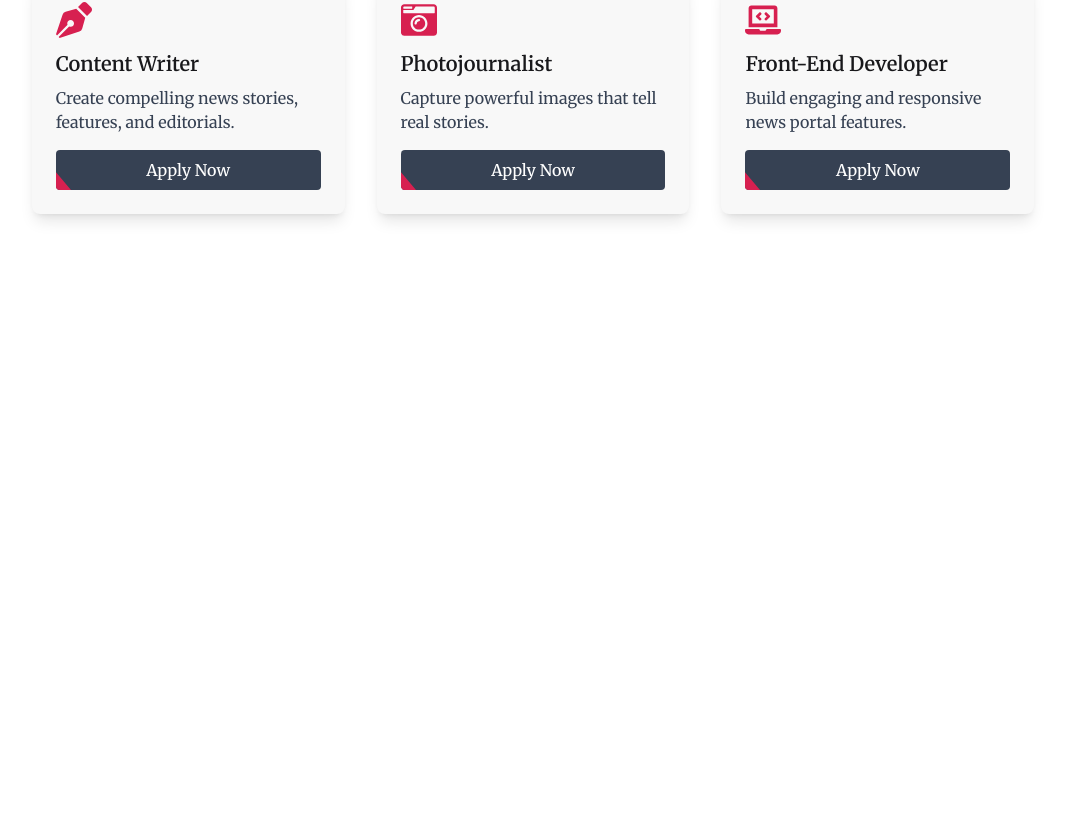
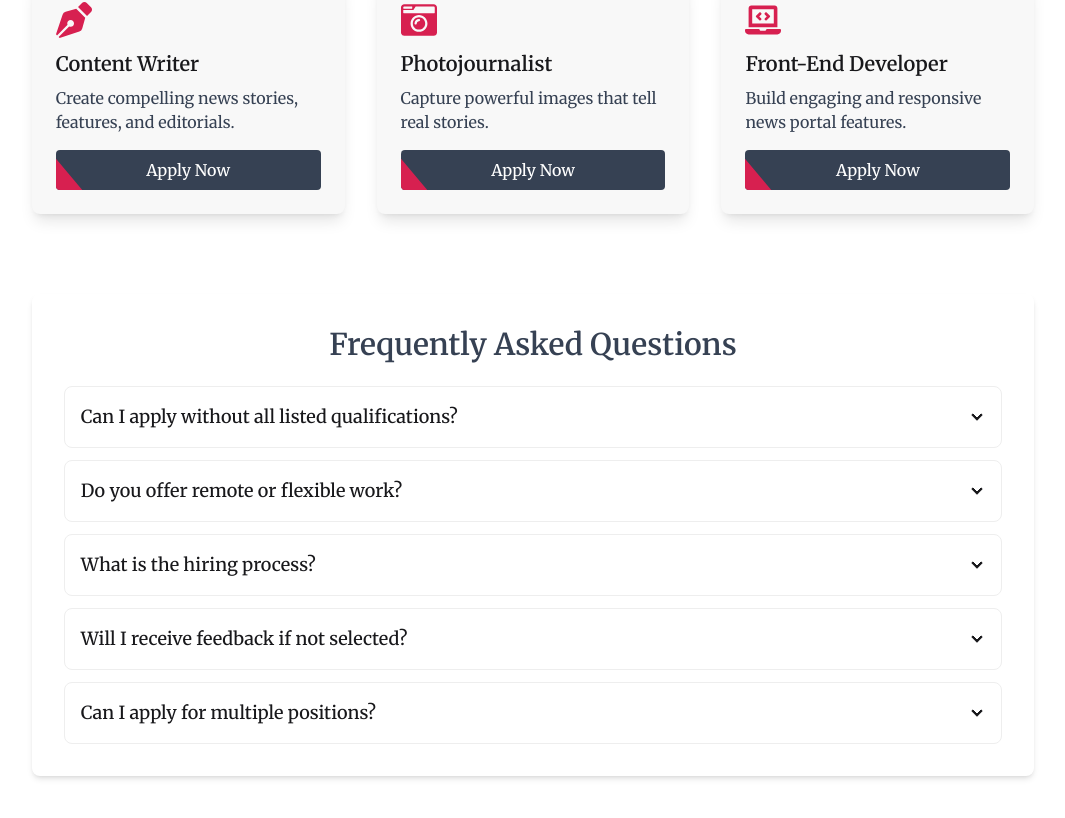
Before and after one commit to LaboneeAktar/the-digital-tribune, a React (Vite) app: page /career in a window 1280 px wide. Shown: the part 1592-2410 px from the top of the page, without its empty margins (107-1172 px from the left). Before the commit the page ends 1854 px from the top, so only its background shows below. Built offline with nearby package versions, Linux system fonts and the light colour scheme; no server answers.

Commit message:
Add accordion in Career page

```diff
--- a/src/Pages/Career.jsx
+++ b/src/Pages/Career.jsx
@@ -143,7 +143,7 @@ const Career = () => {
                   type="submit"
                   className=" w-full relative inline-flex items-center justify-center px-2 lg:px-7 py-2 overflow-hidden font-medium transition-all bg-gray-700 rounded group mt-4"
                 >
-                  <span className="w-48 h-48 rounded rotate-[-40deg] bg-[#D72050] absolute bottom-0 left-0 -translate-x-full ease-out duration-500 transition-all translate-y-full mb-9 ml-9 group-hover:ml-0 group-hover:mb-32 group-hover:translate-x-0"></span>
+                  <span className="w-full h-48 rounded rotate-[-40deg] bg-[#D72050] absolute bottom-0 left-0 -translate-x-full ease-out duration-500 transition-all translate-y-full mb-9 ml-9 group-hover:ml-0 group-hover:mb-32 group-hover:translate-x-0"></span>
                   <span className="relative w-full text-white text-center transition-colors duration-300 ease-in-out ">
                     Apply Now
                   </span>
@@ -152,6 +152,58 @@ const Career = () => {
             ))}
           </div>
         </motion.div>
+
+        {/* FAQ Section with DaisyUI Accordion */}
+        <motion.section
+          className="mt-20 rounded-lg shadow-md p-8"
+          initial="hidden"
+          whileInView="visible"
+          viewport={{ once: true }}
+          variants={fadeInUp}
+          transition={{ duration: 0.8 }}
+        >
+          <h2 className="text-3xl font-semibold mb-6 text-center text-gray-700">
+            Frequently Asked Questions
+          </h2>
+
+          <div className="space-y-3">
+            {[
+              {
+                q: "Can I apply without all listed qualifications?",
+                a: "Yes—please apply if you feel passionate, even if not all boxes are checked.",
+              },
+              {
+                q: "Do you offer remote or flexible work?",
+                a: "Yes, depending on the role and location, we offer flexible or hybrid work options.",
+              },
+              {
+                q: "What is the hiring process?",
+                a: "Our process includes application review, interviews, and a final selection phase.",
+              },
+              {
+                q: "Will I receive feedback if not selected?",
+                a: "Yes, we strive to provide constructive feedback whenever possible.",
+              },
+              {
+                q: "Can I apply for multiple positions?",
+                a: "Absolutely—you can apply for any roles that match your skills and interests.",
+              },
+            ].map((faq, i) => (
+              <div
+                key={i}
+                className="collapse collapse-arrow bg-base-100 border border-base-300"
+              >
+                <input type="checkbox" />
+                <div className="collapse-title text-lg font-medium">
+                  {faq.q}
+                </div>
+                <div className="collapse-content">
+                  <p className="text-gray-700">{faq.a}</p>
+                </div>
+              </div>
+            ))}
+          </div>
+        </motion.section>
       </div>
     </div>
   );
--- a/src/Pages/Register.jsx
+++ b/src/Pages/Register.jsx
@@ -137,7 +137,7 @@ const Register = () => {
                   type="submit"
                   className=" w-1/2 relative inline-flex items-center justify-center px-2 lg:px-7 py-3 overflow-hidden font-medium transition-all bg-gray-700 rounded group"
                 >
-                  <span className="w-48 h-48 rounded rotate-[-40deg] bg-[#D72050] absolute bottom-0 left-0 -translate-x-full ease-out duration-500 transition-all translate-y-full mb-9 ml-9 group-hover:ml-0 group-hover:mb-32 group-hover:translate-x-0"></span>
+                  <span className="w-full h-52 rounded rotate-[-40deg] bg-[#D72050] absolute bottom-0 left-0 -translate-x-full ease-out duration-500 transition-all translate-y-full mb-9 ml-9 group-hover:ml-0 group-hover:mb-32 group-hover:translate-x-0"></span>
                   <span className="relative w-full text-white text-center transition-colors duration-300 ease-in-out ">
                     Register
                   </span>
```
